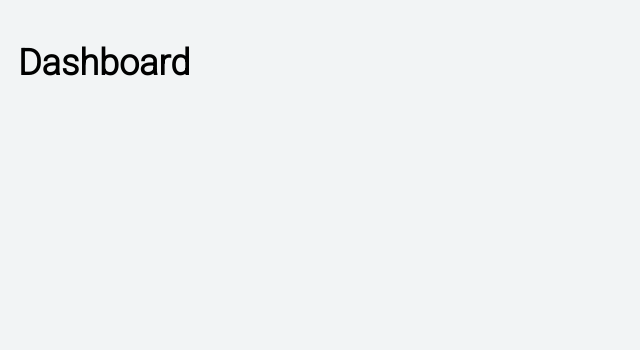
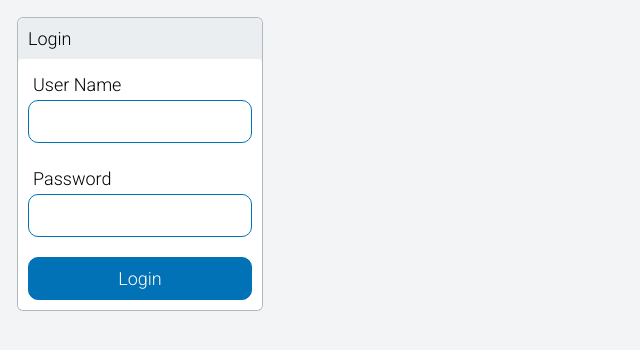
Before and after one commit to tzather/web-js, a website: page src/index.html in a window 1280 px wide. Shown: the whole page, without its empty margins (0-640 px from the left). Drawn offline with nearby package versions, Linux system fonts and the light colour scheme; files that its build step writes are made by us from their sources.

Commit message:
add login controls

```diff
--- a/src/app/index.js
+++ b/src/app/index.js
@@ -1 +1,2 @@
 export * from "./dashboard/index.js";
+export * from "./login/index.js";
--- /dev/null
+++ b/src/app/login/index.html
@@ -0,0 +1,5 @@
+<wc-card class="login" header="Login">
+  <wc-text id="username" label="User Name"></wc-text>
+  <wc-text label="Password"></wc-text>
+  <input id="submit" type="button" value="Login" />
+</wc-card>
--- /dev/null
+++ b/src/app/login/index.js
@@ -0,0 +1,21 @@
+import { BaseControl } from "../../baseControl.js";
+
+export class LoginComponent extends BaseControl {
+  constructor() {
+    super();
+    this.constructor.html = "app/login";
+  }
+
+  formatContent() {
+    return this.constructor.content;
+  }
+
+  bindEvents() {
+    this.querySelector("#submit").addEventListener("click", this.login.bind(this));
+  }
+
+  login() {
+    window.location.href = "app/login";
+  }
+}
+customElements.define("wc-login", LoginComponent);
--- /dev/null
+++ b/src/controls/card/index.comp.js
@@ -0,0 +1,18 @@
+export class CardComponent extends HTMLElement {
+  connectedCallback() {
+    this.innerHTML = this.html;
+  }
+
+  get html() {
+    return `<header>{header}</header><section>{section}</section>`.replace("{header}", this.header).replace("{section}", this.section);
+  }
+
+  get header() {
+    return this.getAttribute("header") ?? "";
+  }
+
+  get section() {
+    return this.innerHTML;
+  }
+}
+customElements.define("wc-card", CardComponent);
--- /dev/null
+++ b/src/controls/index.js
@@ -0,0 +1,2 @@
+export * from "./card/index.comp.js";
+export * from "./text/index.comp.js";
--- /dev/null
+++ b/src/controls/text/index.comp.js
@@ -0,0 +1,20 @@
+export class TextComponent extends HTMLElement {
+  connectedCallback() {
+    this.innerHTML = this.html;
+  }
+
+  get html() {
+    return `${this.label}<input type="text"${this.value}>`;
+  }
+
+  get label() {
+    const atr = this.getAttribute("label");
+    return atr ? `<label>${atr}</label>` : "";
+  }
+
+  get value() {
+    const atr = this.getAttribute("value");
+    return atr ? ` value="${atr}"` : "";
+  }
+}
+customElements.define("wc-text", TextComponent);
--- a/src/index.html
+++ b/src/index.html
@@ -12,9 +12,11 @@
     <link rel="preconnect" href="https://fonts.gstatic.com" crossorigin />
     <link href="https://fonts.googleapis.com/css2?family=Roboto:wght@300&display=swap" rel="stylesheet" />
     <!-- app  -->
+    <script src="controls/index.js" type="module" async></script>
     <script src="app/index.js" type="module" async></script>
   </head>
   <body>
-    <wc-dashboard></wc-dashboard>
+    <!-- <wc-dashboard></wc-dashboard> -->
+    <wc-login></wc-login>
   </body>
 </html>
--- a/src/index.scss
+++ b/src/index.scss
@@ -43,3 +43,68 @@ body {
   background-color: var(--bg1);
   padding: var(--padding);
 }
+
+wc-card {
+  display: inline-block;
+  transition: 0.3s;
+  box-shadow: 0px 0px 0px 1px var(--bg3);
+  border-radius: var(--border-radius);
+
+  > header {
+    border-radius: var(--border-radius) var(--border-radius) 0px 0px;
+    background-color: var(--bg2);
+    padding: var(--padding);
+  }
+
+  > section {
+    border-radius: var(--border-radius);
+    background-color: var(--bg0);
+    display: flex;
+    flex-direction: column;
+
+    > * {
+      padding: var(--padding);
+    }
+  }
+}
+
+wc-card:hover,
+wc-card:focus-within {
+  box-shadow: 0 4px 8px 0 var(--bg3);
+}
+
+wc-text {
+  display: flex;
+  flex-direction: column;
+}
+
+label {
+  display: inline-block;
+  padding: calc(var(--padding) / 2);
+}
+input {
+  padding: var(--padding);
+  border-radius: var(--border-radius);
+  border: 1px solid var(--action);
+  border-radius: 10px;
+}
+
+input[type="text"] {
+  padding: var(--padding);
+}
+
+input[type="button"] {
+  margin: var(--padding);
+  background-color: var(--action);
+  color: var(--white);
+}
+
+input[type="button"]:hover {
+  cursor: pointer;
+}
+
+input:hover,
+input:focus {
+  outline: none;
+  box-shadow: 0 4px 8px 0 var(--bg3);
+}
```
Also changed, not shown: src/controls/card/index.test.js (added, +22 -0 lines), src/controls/text/index.test.js (added, +22 -0 lines).
